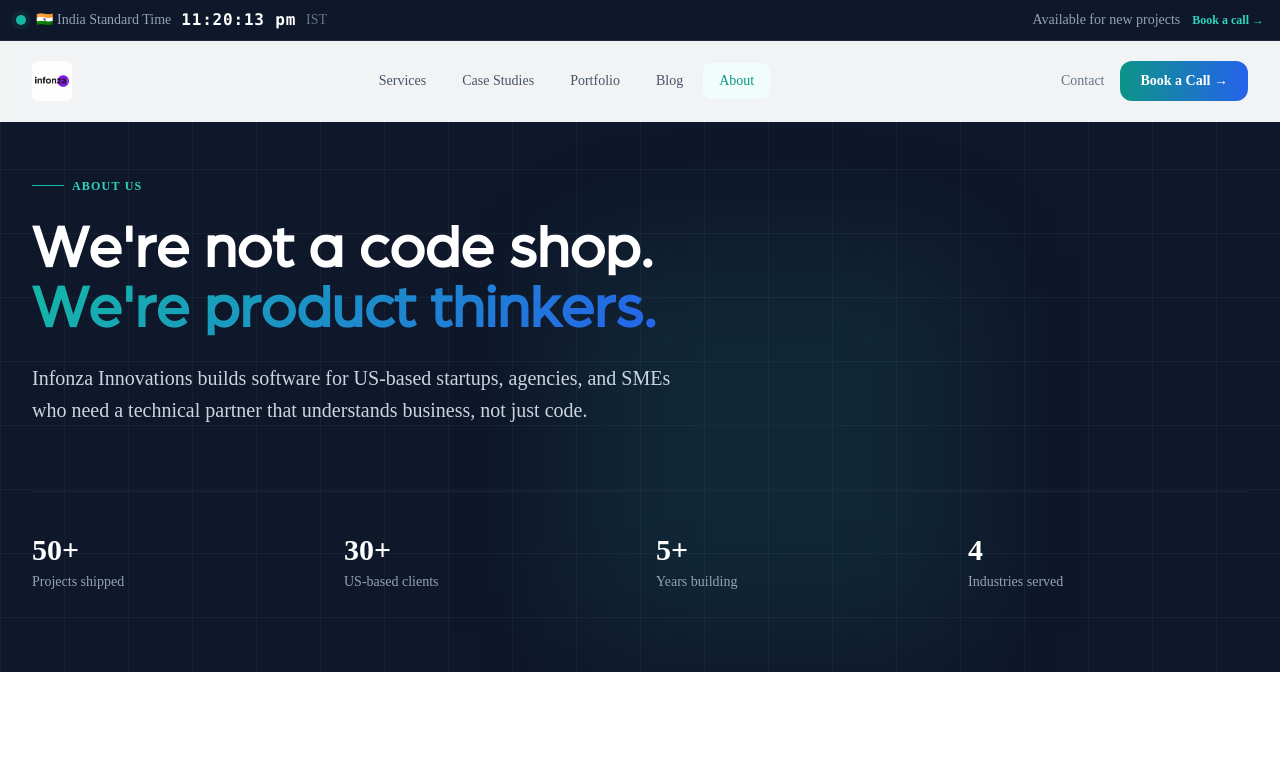
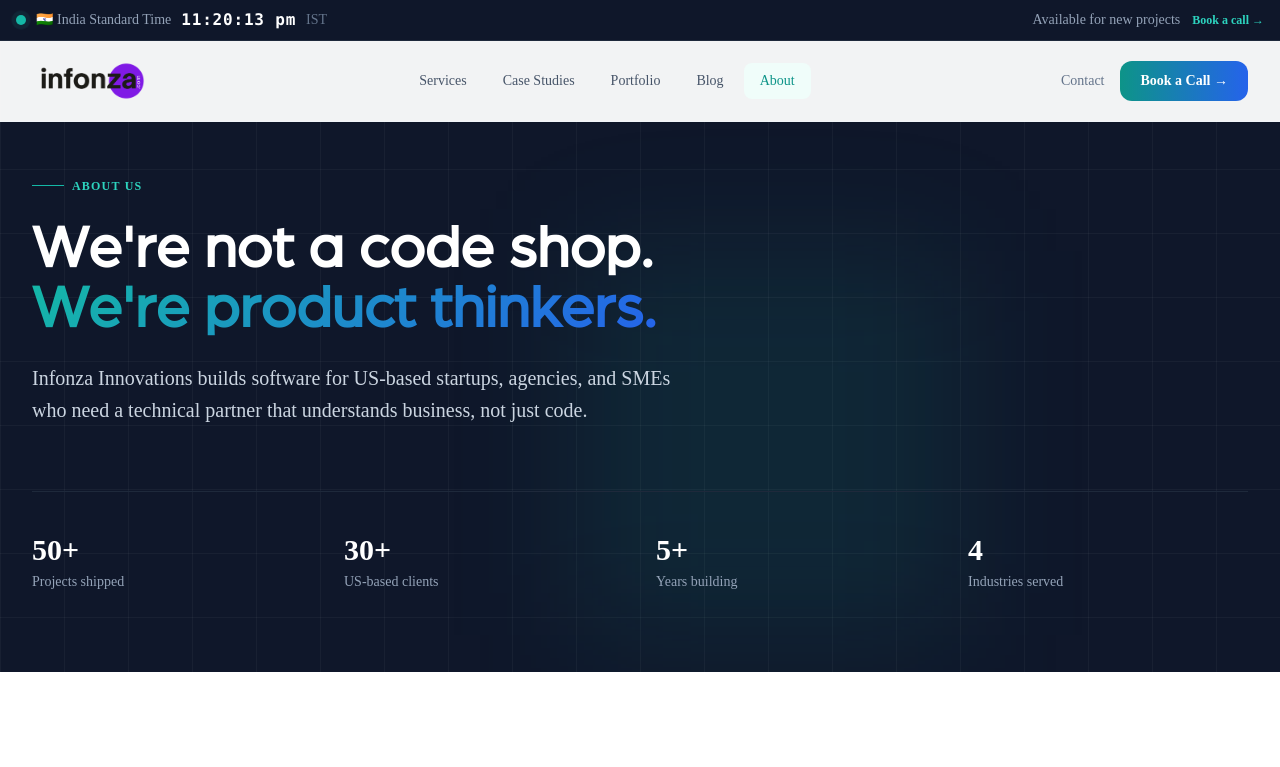
Before and after one commit to samm-01/infonza-frontend, a Next.js app: page /about in a window 1280 px wide. Shown: the top 767 px of the page. Built offline with nearby package versions, Linux system fonts and the light colour scheme.

Commit message:
Use transparent PNG logo; invert to white on dark backgrounds
Co-Authored-By: Claude Sonnet 4.6 <noreply@anthropic.com>

```diff
--- a/src/app/components/footer.jsx
+++ b/src/app/components/footer.jsx
@@ -26,11 +26,11 @@ export default function Footer() {
           <div className="lg:col-span-1">
             <Link href="/" className="inline-block mb-5">
               <Image
-                src="/infonza-logo.jpg"
+                src="/infonza-logo-transparent.png"
                 alt="Infonza Innovations"
                 width={130}
                 height={50}
-                className="h-10 w-auto rounded-md brightness-0 invert"
+                className="h-10 w-auto brightness-0 invert"
               />
             </Link>
             <p className="text-sm leading-relaxed mb-6">
--- a/src/app/components/navbar.jsx
+++ b/src/app/components/navbar.jsx
@@ -39,11 +39,11 @@ export default function Navbar() {
           {/* Logo */}
           <Link href="/" className="flex-shrink-0">
             <Image
-              src="/infonza-logo.jpg"
+              src="/infonza-logo-transparent.png"
               alt="Infonza Innovations"
               width={130}
               height={50}
-              className="h-10 w-auto rounded-md"
+              className={`h-10 w-auto transition-all duration-300 ${isTransparent ? "brightness-0 invert" : ""}`}
               priority
             />
           </Link>
```
Also changed, not shown: public/infonza-logo-transparent.png (added).
